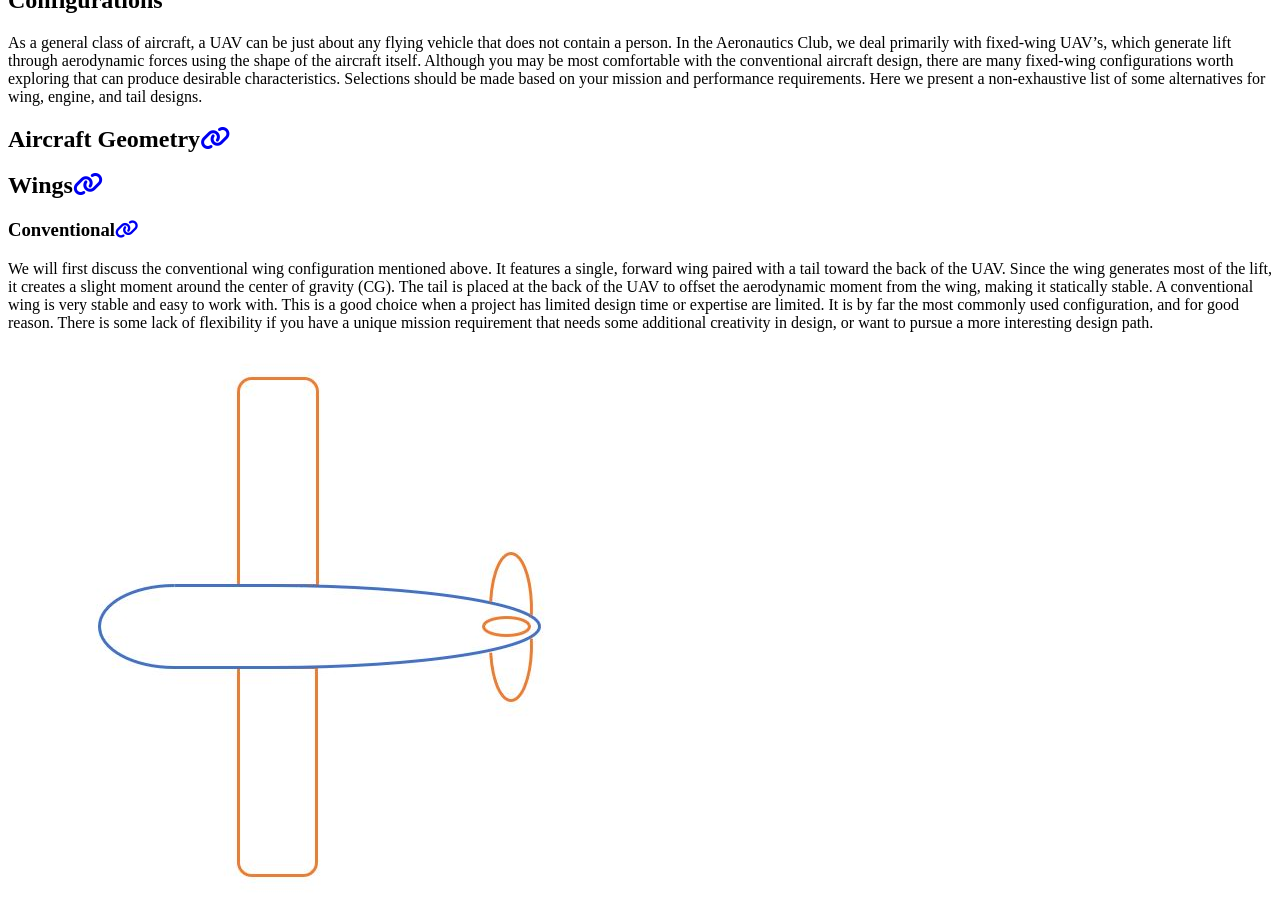
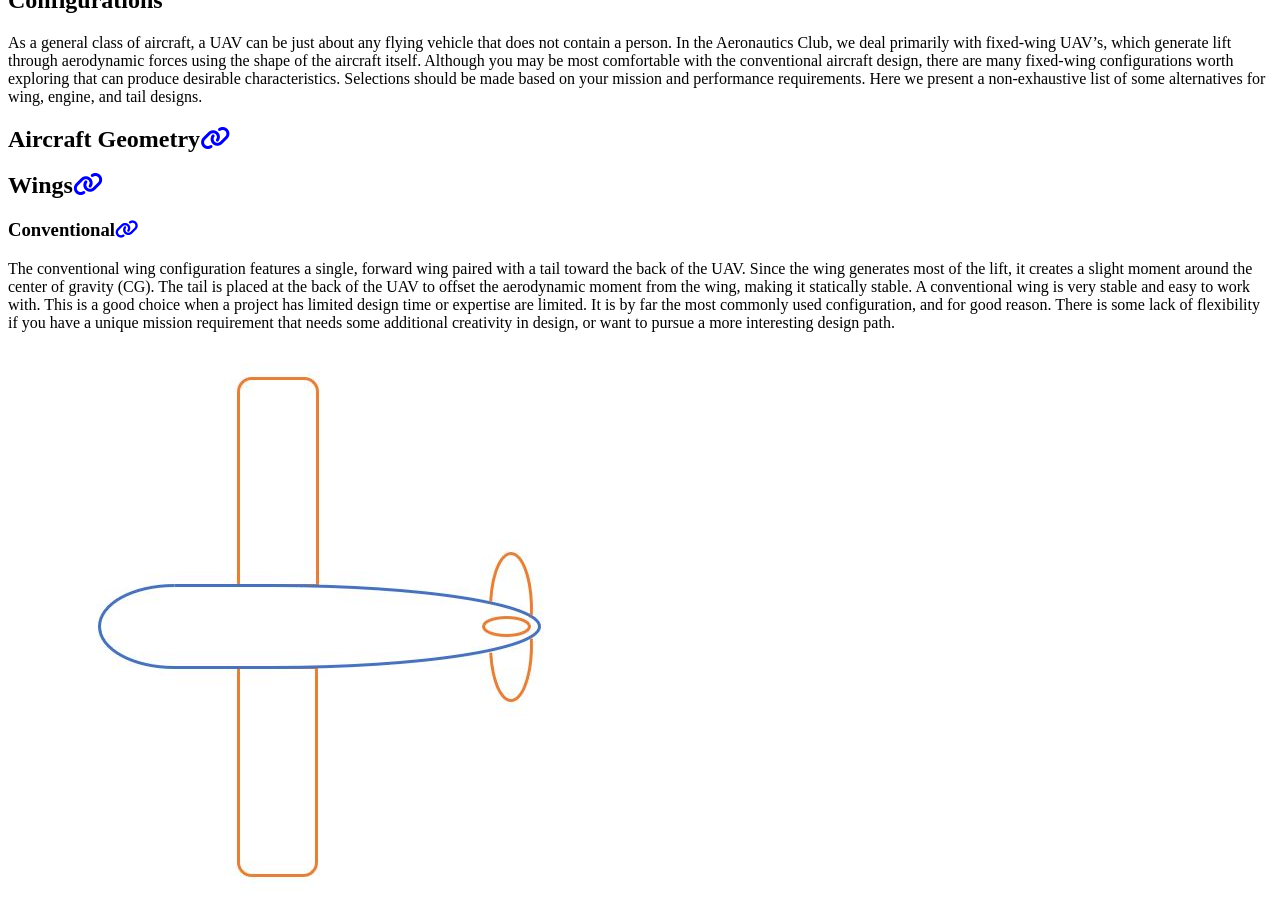
Before and after one commit to BYU-Aeronautics-Club/BYUAeronauticsClub.github.io, a Jekyll site: the page built from _pages/fundamentals/aerodynamics/configurations.md, in a window 1280 px wide and 900 px high, scrolled down 599 px. Built offline with Jekyll 4.4.1, drawn with Linux system fonts in a browser that asks for light colours; cached includes are drawn as plain includes; nearby versions of some CDN libraries.

Commit message:
Changing some wording

```diff
--- a/_pages/fundamentals/aerodynamics/configurations.md
+++ b/_pages/fundamentals/aerodynamics/configurations.md
@@ -13,7 +13,7 @@ As a general class of aircraft, a UAV can be just about any flying vehicle that
 
 ## Wings
 ### Conventional
-We will first discuss the conventional wing configuration mentioned above. It features a single, forward wing paired with a tail toward the back of the UAV. Since the wing generates most of the lift, it creates a slight moment around the center of gravity (CG). The tail is placed at the back of the UAV to offset the aerodynamic moment from the wing, making it statically stable. A conventional wing is very stable and easy to work with. This is a good choice when a project has limited design time or expertise are limited. It is by far the most commonly used configuration, and for good reason. There is some lack of flexibility if you have a unique mission requirement that needs some additional creativity in design, or want to pursue a more interesting design path.
+The conventional wing configuration features a single, forward wing paired with a tail toward the back of the UAV. Since the wing generates most of the lift, it creates a slight moment around the center of gravity (CG). The tail is placed at the back of the UAV to offset the aerodynamic moment from the wing, making it statically stable. A conventional wing is very stable and easy to work with. This is a good choice when a project has limited design time or expertise are limited. It is by far the most commonly used configuration, and for good reason. There is some lack of flexibility if you have a unique mission requirement that needs some additional creativity in design, or want to pursue a more interesting design path.
 
 {% include figure image_path="_pages/fundamentals/aerodynamics/figures/conventional_wing.JPG" caption="Figure 1: Conventional wing" %}
 
```
